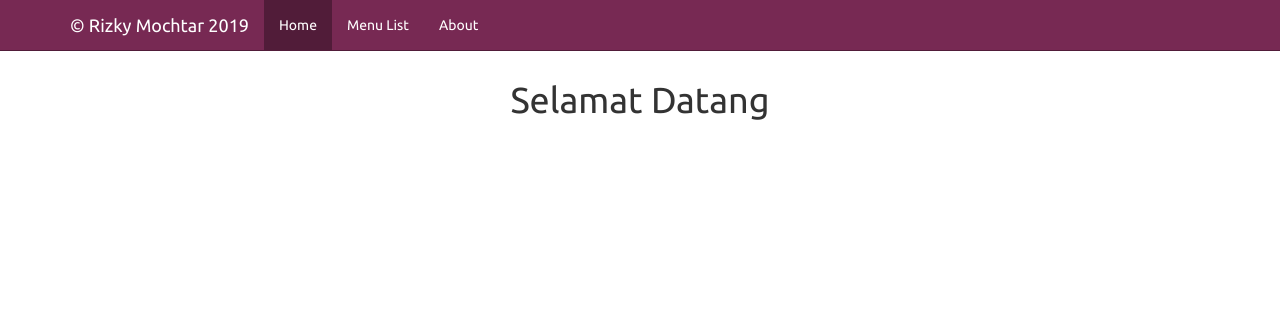
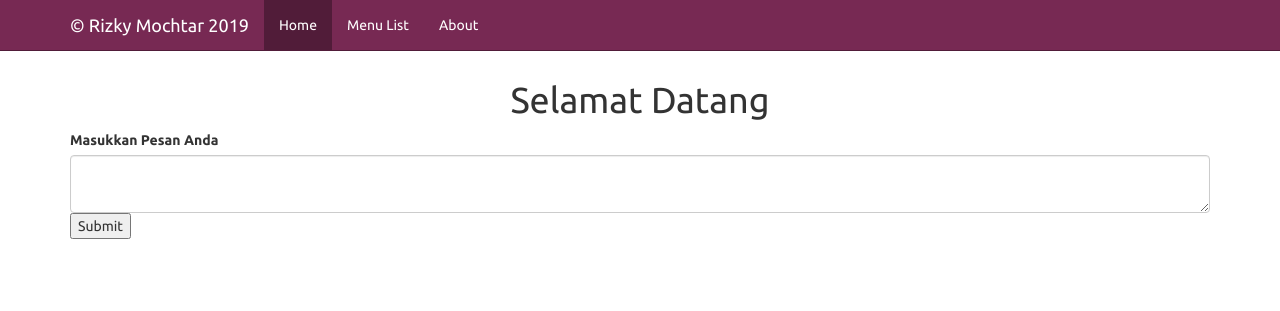
Before and after one commit to nullcookies/sistemwa, a PHP site: page /index.php?m=pesan in a window 1280 px wide. Shown: the top 311 px of the page. Run offline with PHP 8.4, Linux system fonts and the light colour scheme.

Commit message:
Ganti Href
Ganti href di tombol pesan dan css textarea

```diff
--- a/index.php
+++ b/index.php
@@ -45,6 +45,8 @@
           include 'menulist.php';
         }elseif ($m=='about') {
           include 'about.php';
+        }elseif ($m=='pesan') {
+          include 'pesan.php';
         }else {
           include 'home.php';
         }
--- a/menulist.php
+++ b/menulist.php
@@ -52,7 +52,7 @@ $sql="SELECT * FROM tb_dtuser";
                 <td></td>
                 <td align="left">
                 <a href="index.php?ID=<?php echo $row['iduser']?>" style="text-decoration: none;"><span class="label label-warning glyphicon-pencil">Edit</span></a><br><br>
-                <a href="index.php?ID=<?php echo $row['iduser']?>" style="text-decoration: none;"><span class="label label-primary glyphicon-phone-alt">Pesan</span></a><br><br>
+                <a href="index.php?m=pesan&ID=<?php echo $row['iduser']?>" style="text-decoration: none;"><span class="label label-primary glyphicon-phone-alt">Pesan</span></a><br><br>
                 <a href="proseshapuspost.php?ID=<?php echo $row['iduser']?>" onclick="return confirm('Yakin Hapus Data ???')" style="text-decoration: none;"><span class="label label-danger glyphicon-trash">Hapus</span></a>
             </tr>
             <?php }
--- a/pesan.php
+++ b/pesan.php
@@ -1,8 +1,8 @@
 <html>
     <form action="prosespesan.php" method="post">
         <label>Masukkan Pesan Anda</label>
-        <textarea name="isipesan"></textarea>
+        <textarea name="isipesan" class="form form-control"></textarea>
 
-        <input type="submit">
+        <input type="submit" value="Submit">
     </form>
 </html>
```
